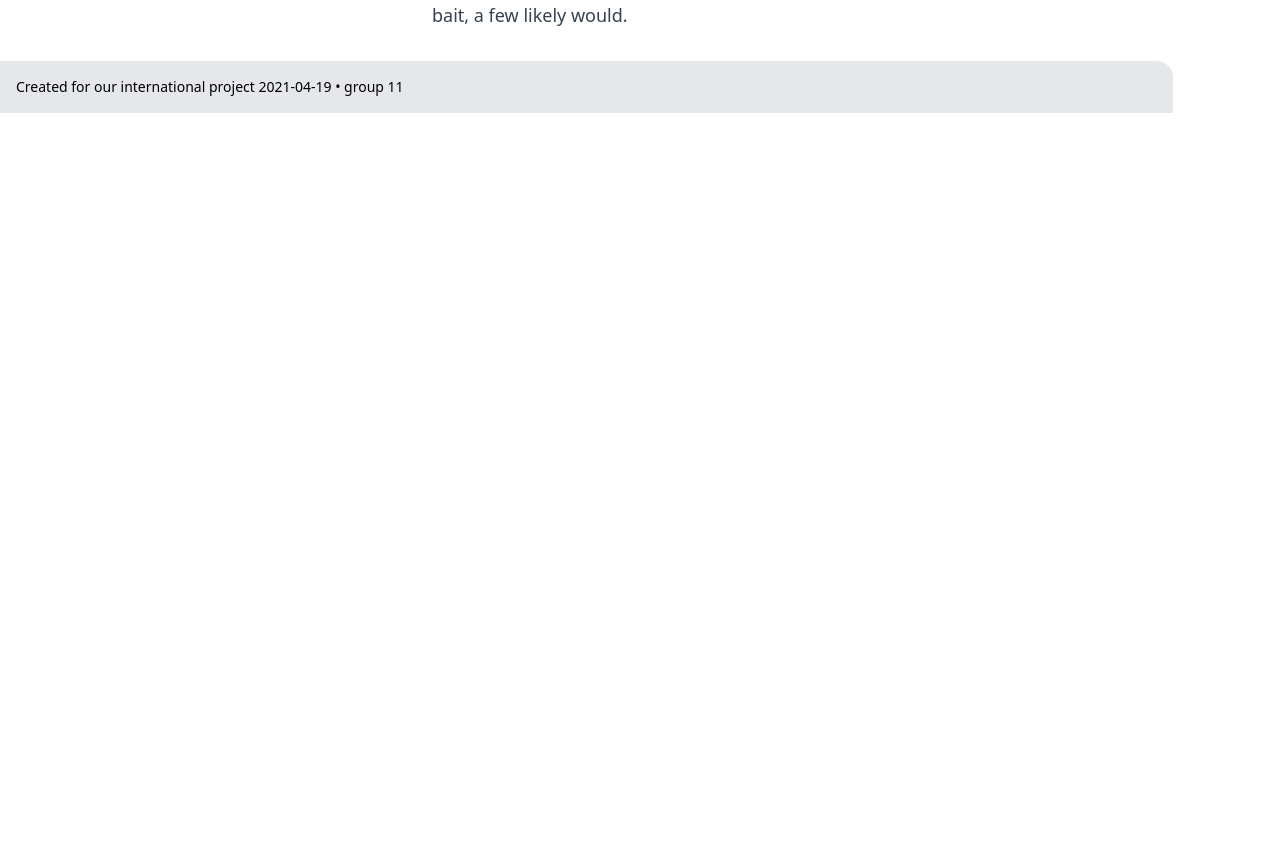
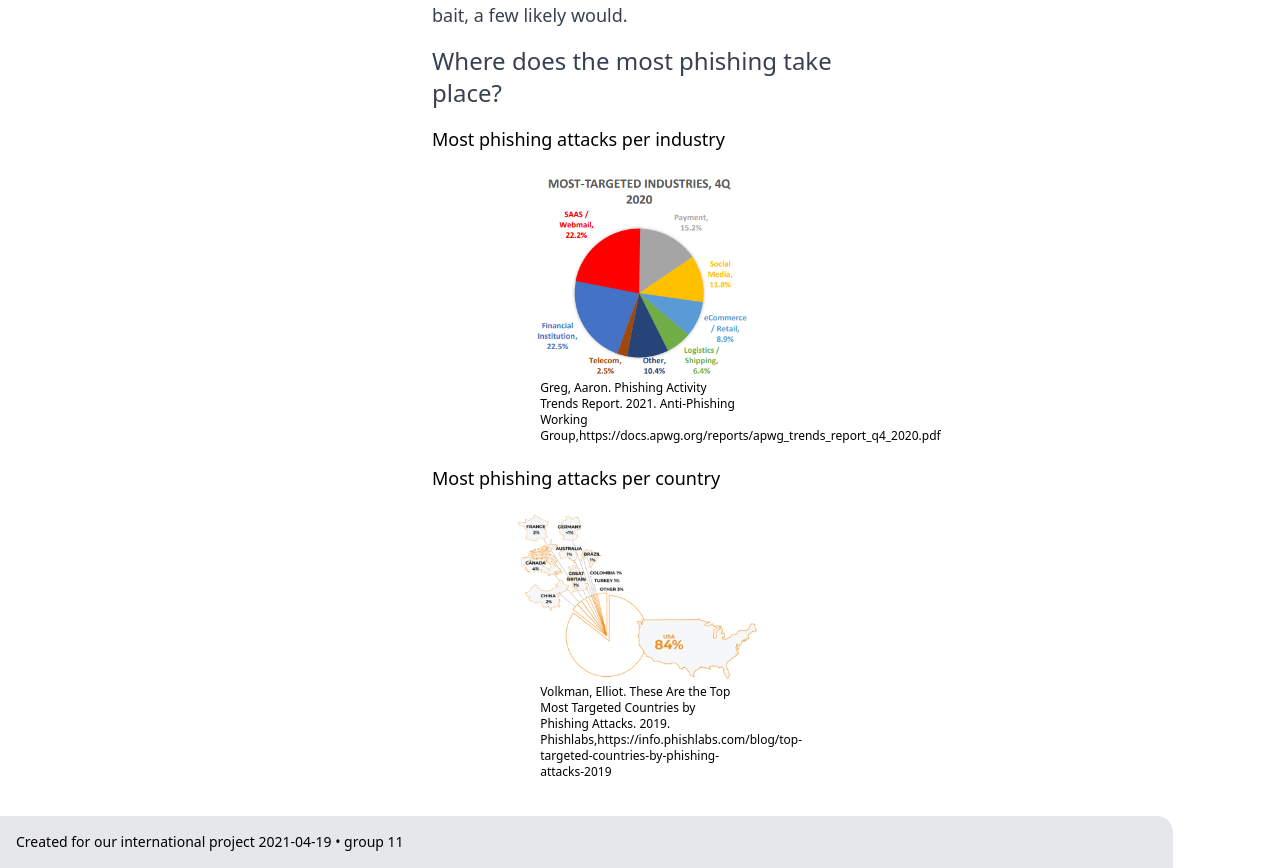
Before and after one commit to laurens-mesure/internationaal_project, a React (Create React App) app: page / in a window 1280 px wide. Shown: the part 6383-7251 px from the top of the page. Before the commit the page ends 6496 px from the top, so only its background shows below. Built offline with nearby package versions, Linux system fonts and the light colour scheme.

Commit message:
added MostCommonPhishingPlaces components to Frontpage

```diff
--- /dev/null
+++ b/src/Components/MostCommonPhishingPlaces.tsx
@@ -0,0 +1,52 @@
+import React from "react";
+
+// Charts
+import MostTargetedOnlineIndustries from "../assets/img/MostTargetedOnlineIndustries4Q2020.png";
+import MostPhishingAttacksPerCountry from "../assets/img/MostPhishingAttacksPerCountry.png";
+
+const MostCommonPhishingPlaces: React.FC = () => {
+    return (
+        <div className="mx-auto w-11/12 sm:w-2/3 xl:w-1/3 text-lg mb-4 mt-4">
+            <h1 className="text-2xl 2xl:font-bold mb-4 mt-2 text-gray-700 dark:text-gray-200">
+                Where does the most phishing take place?
+            </h1>
+            <h2 className="mb-5 dark:text-white">
+                Most phishing attacks per industry
+            </h2>
+            <div className="mx-auto w-3/5 mb-5">
+                <img
+                    src={MostTargetedOnlineIndustries}
+                    alt="Chart of the most targeted online industries"
+                    className="mx-auto mb-1"
+                />
+                <p className="text-xs w-4/5 mx-auto">
+                    Greg, Aaron. Phishing Activity Trends Report. 2021. Anti-Phishing Working Group,
+                    <a
+                        className="text-xs w-4/5 mx-auto"
+                        href="https://docs.apwg.org/reports/apwg_trends_report_q4_2020.pdf">
+                        https://docs.apwg.org/reports/apwg_trends_report_q4_2020.pdf
+                    </a>
+                </p>
+            </div>
+            <h2 className="mb-5 dark:text-white">
+                Most phishing attacks per country
+            </h2>
+            <div className="mx-auto w-3/5 mb-5">
+                <img
+                    src={MostPhishingAttacksPerCountry}
+                    alt="Chart of most phishing attacks per country"
+                    className="mx-auto mb-1"/>
+                <p className="text-xs w-4/5 mx-auto">
+                    Volkman, Elliot. These Are the Top Most Targeted Countries by Phishing Attacks. 2019. Phishlabs,
+                    <a
+                        className="text-xs w-4/5 mx-auto"
+                        href="https://info.phishlabs.com/blog/top-targeted-countries-by-phishing-attacks-2019">
+                        https://info.phishlabs.com/blog/top-targeted-countries-by-phishing-attacks-2019
+                    </a>
+                </p>
+            </div>
+        </div>
+    )
+}
+
+export default MostCommonPhishingPlaces;
--- a/src/Views/Frontpage.tsx
+++ b/src/Views/Frontpage.tsx
@@ -8,6 +8,7 @@ import PhishingTypes from "../Components/PhishingTypes";
 import PreventPhishingAttacks from "../Components/PreventPhishingAttacks";
 import AgeGroups from "../Components/AgeGroups";
 import OriginStory from "../Components/OriginStory";
+import MostCommonPhishingPlaces from "../Components/MostCommonPhishingPlaces";
 
 const Frontpage: React.FC = () => {
     return (
@@ -19,6 +20,7 @@ const Frontpage: React.FC = () => {
             <PreventPhishingAttacks />
             <AgeGroups />
             <OriginStory />
+            <MostCommonPhishingPlaces />
         </div>
     );
 };
```
Also changed, not shown: src/assets/img/MostPhishingAttacksPerCountry.png (added), src/assets/img/MostTargetedOnlineIndustries4Q2020.png (added).
